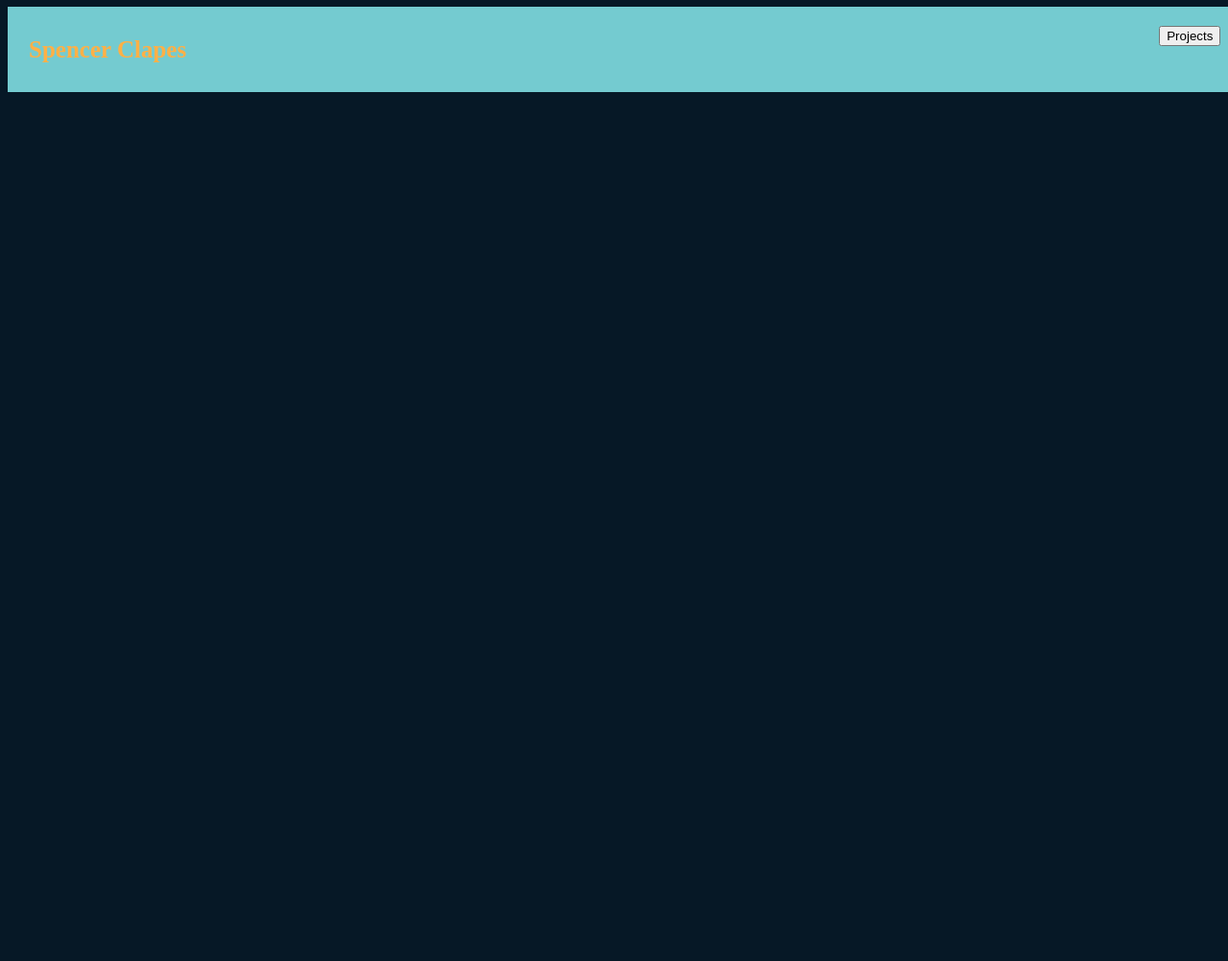
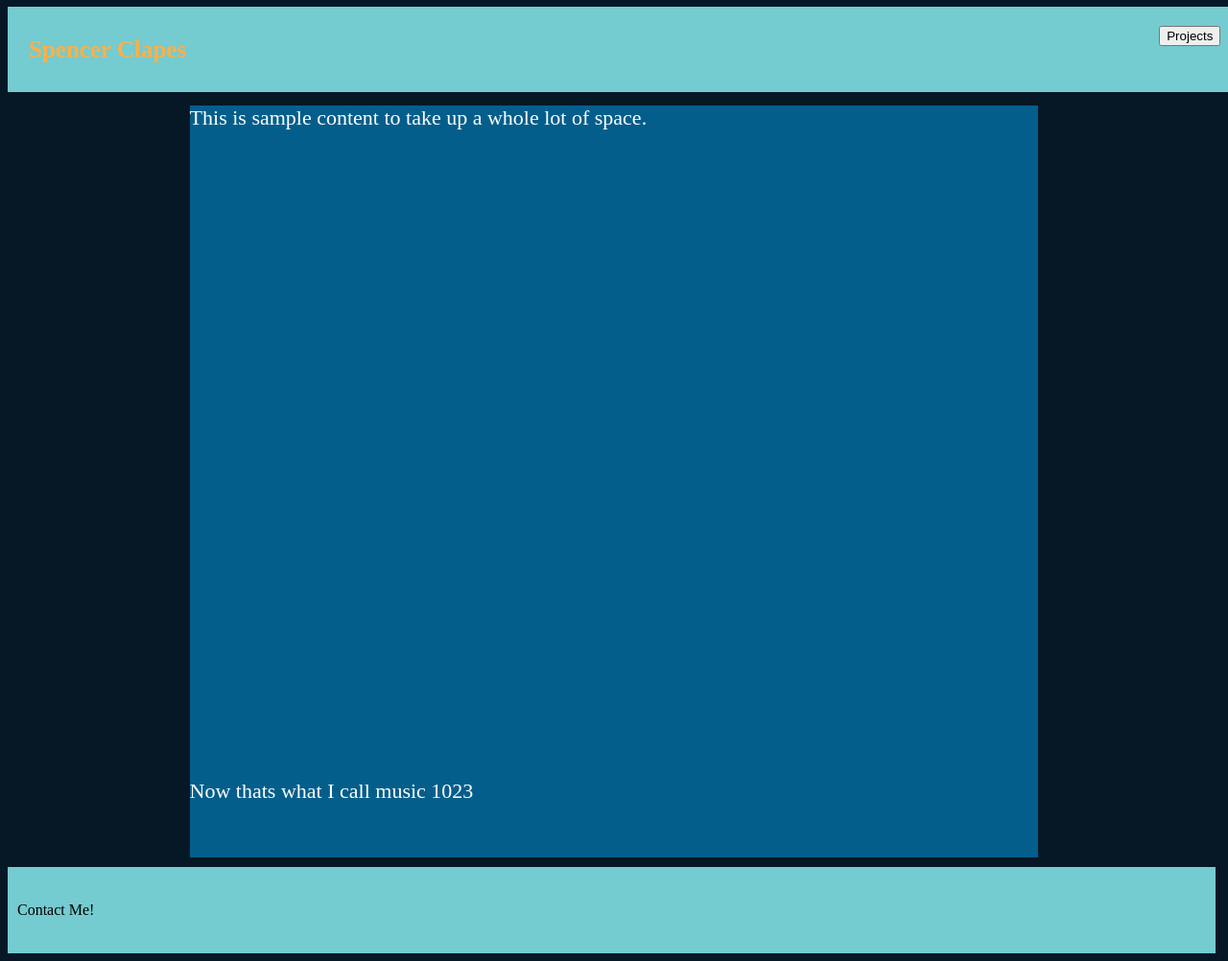
Before and after one commit to TopSpankyyy/spencer-website, a Flask app: page / in a window 1280 px wide. Shown: the whole page at 96% size. Before the commit the page ends 96 px from the top, so only its background shows below. Run offline with Flask 2, Linux system fonts and the light colour scheme.

Commit message:
forgot to make the html changes

```diff
--- a/templates/index.html
+++ b/templates/index.html
@@ -11,5 +11,12 @@
 				<button>Projects</button>
 			</div>
 		</div>
+		<div class="spacer"></div>
+		<div class="bodyBody">
+			<p>This is sample content to take up a whole lot of space. <br><br><br><br><br><br><br><br><br><br><br><br><br><br><br><br><br><br><br><br><br><br><br><br><br><br><br>Now thats what I call music 1023</p>
+		</div>
+		<div class="footer">
+			<p>Contact Me!</p>
+		</div>
 	</body>
 </html>
```
